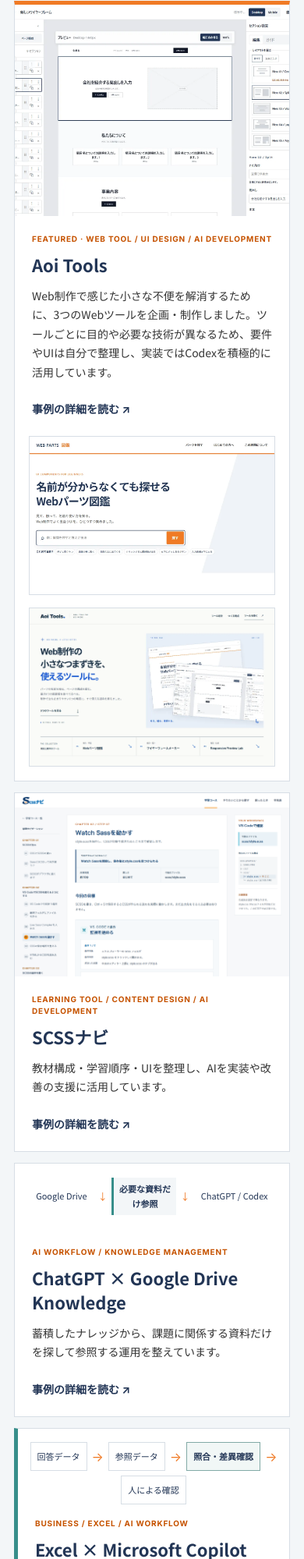
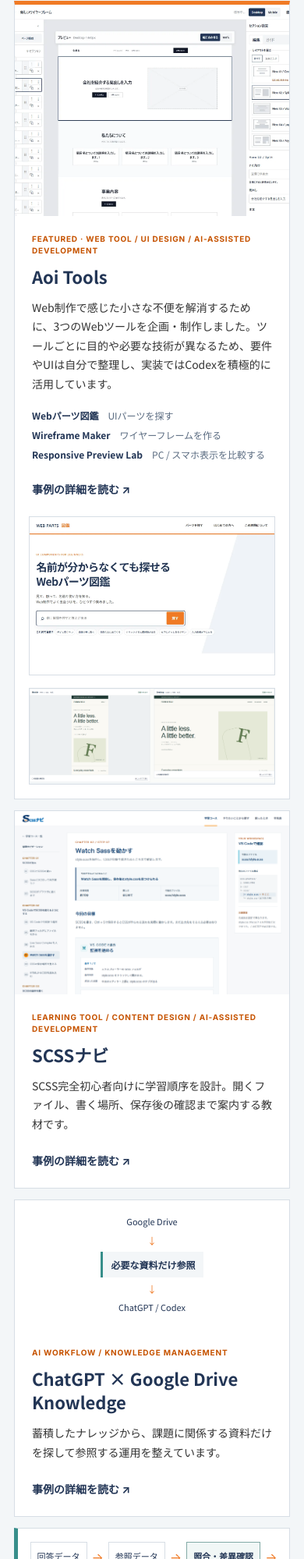
Before and after one commit to aoi-ymgc/ai-portfolio, a website: page public/index.html in a window 390 px wide. Shown: the part 1828-3827 px from the top of the page at 78% size. Drawn offline with Linux system fonts and the light colour scheme.

Commit message:
Refine AI portfolio case studies and sharing previews

```diff
--- a/public/assets/css/site.css
+++ b/public/assets/css/site.css
@@ -373,6 +373,31 @@ button:focus-visible {
   object-fit: cover;
   object-position: top;
   border: 1px solid var(--line);
+}
+.case-support .case-support__comparison {
+  aspect-ratio: 2.55;
+  object-fit: contain;
+  background: var(--soft);
+}
+.tool-roles {
+  display: grid;
+  gap: 7px;
+  margin: 18px 0 20px;
+  padding: 0;
+  list-style: none;
+}
+.tool-roles li {
+  display: flex;
+  flex-wrap: wrap;
+  align-items: baseline;
+  gap: 2px 12px;
+  color: var(--muted);
+  font-size: 12px;
+  line-height: 1.5;
+}
+.tool-roles strong {
+  color: var(--navy);
+  font-size: 12px;
 }
 .case-grid {
   display: grid;
@@ -800,6 +825,11 @@ button:focus-visible {
   object-fit: contain;
   background: #f3f4f6;
 }
+.screenshot-grid--aoi .rpl-comparison {
+  aspect-ratio: 2.55;
+  object-fit: contain;
+  background: var(--soft);
+}
 .case-back {
   display: flex;
   justify-content: center;
@@ -876,6 +906,11 @@ button:focus-visible {
   }
   .step-flow {
     grid-template-columns: repeat(3, 1fr);
+  }
+}
+@media (max-width: 900px) and (min-width: 681px) {
+  .workflow-list li:nth-child(3)::after {
+    display: none;
   }
 }
 @media (max-width: 680px) {
@@ -997,14 +1032,14 @@ button:focus-visible {
     grid-template-rows: auto 1fr !important;
   }
   .knowledge-mini {
-    grid-template-columns: 1fr auto 1fr auto 1.25fr;
+    grid-template-columns: 1fr;
     align-items: center;
-    gap: 5px;
+    gap: 4px;
     padding: 18px;
   }
   .knowledge-mini strong {
-    padding: 5px;
-    font-size: 11px;
+    padding: 6px 10px;
+    font-size: 12px;
   }
   .knowledge-mini i {
     font-size: 12px;
@@ -1076,7 +1111,7 @@ button:focus-visible {
   }
   .profile-copy > p:not(.eyebrow) {
     text-align: left;
-    font-size: 14px;
+    font-size: 15px;
   }
   .footer-inner {
     min-height: 72px;
@@ -1088,7 +1123,7 @@ button:focus-visible {
     font-size: 34px;
   }
   .detail-lead {
-    font-size: 14px;
+    font-size: 15px;
   }
   .detail-section {
     padding-block: 39px;
--- a/public/index.html
+++ b/public/index.html
@@ -21,8 +21,10 @@
     />
     <meta
       property="og:image"
-      content="https://ai-portfolio.aoiroymgc.workers.dev/assets/img/aoi-tools/wire.webp"
+      content="https://ai-portfolio.aoiroymgc.workers.dev/assets/img/og-ai-portfolio.png"
     />
+    <meta property="og:image:width" content="1200" />
+    <meta property="og:image:height" content="630" />
     <meta name="theme-color" content="#223555" />
     <link rel="icon" href="assets/img/brand-favicon.webp" type="image/webp" />
     <link rel="preconnect" href="https://fonts.googleapis.com" />
@@ -164,17 +166,26 @@
             /></a>
             <div class="case-content">
               <p class="case-kicker">
-                FEATURED · WEB TOOL / UI DESIGN / AI DEVELOPMENT
+                FEATURED · WEB TOOL / UI DESIGN / AI-ASSISTED DEVELOPMENT
               </p>
               <h3><a href="case-aoi-tools.html">Aoi Tools</a></h3>
               <p>
                 Web制作で感じた小さな不便を解消するために、3つのWebツールを企画・制作しました。ツールごとに目的や必要な技術が異なるため、要件やUIは自分で整理し、実装ではCodexを積極的に活用しています。
               </p>
+              <ul class="tool-roles" aria-label="3つのツールと役割">
+                <li><strong>Webパーツ図鑑</strong><span>UIパーツを探す</span></li>
+                <li><strong>Wireframe Maker</strong><span>ワイヤーフレームを作る</span></li>
+                <li><strong>Responsive Preview Lab</strong><span>PC / スマホ表示を比較する</span></li>
+              </ul>
               <a class="text-link" href="case-aoi-tools.html"
                 >事例の詳細を読む <span aria-hidden="true">↗</span></a
               >
             </div>
-            <div class="case-support" aria-label="Aoi Toolsの制作画面">
+            <div
+              class="case-support"
+              role="group"
+              aria-label="Aoi Toolsの制作画面"
+            >
               <img
                 src="assets/img/aoi-tools/parts.webp"
                 alt="Webパーツ図鑑の検索画面"
@@ -182,10 +193,11 @@
                 height="900"
                 loading="lazy"
               /><img
-                src="assets/img/aoi-tools/site.webp"
-                alt="Aoi Tools公式サイトのトップ画面"
-                width="1440"
-                height="900"
+                src="assets/img/aoi-tools/responsive-preview-lab.png"
+                class="case-support__comparison"
+                alt="Responsive Preview Labで390pxのMobileと1440pxのDesktopを並べて比較する画面"
+                width="1520"
+                height="581"
                 loading="lazy"
               />
             </div>
@@ -202,11 +214,11 @@
               /></a>
               <div class="case-content">
                 <p class="case-kicker">
-                  LEARNING TOOL / CONTENT DESIGN / AI DEVELOPMENT
+                  LEARNING TOOL / CONTENT DESIGN / AI-ASSISTED DEVELOPMENT
                 </p>
                 <h3><a href="case-scss.html">SCSSナビ</a></h3>
                 <p>
-                  教材構成・学習順序・UIを整理し、AIを実装や改善の支援に活用しています。
+                  SCSS完全初心者向けに学習順序を設計。開くファイル、書く場所、保存後の確認まで案内する教材です。
                 </p>
                 <a class="text-link" href="case-scss.html"
                   >事例の詳細を読む <span aria-hidden="true">↗</span></a
```
Also changed, not shown: public/case-aoi-tools.html (+10 -13 lines), public/case-excel.html (+3 -0 lines), public/case-knowledge.html (+6 -3 lines), public/case-scss.html (+2 -2 lines), public/assets/img/aoi-tools/responsive-preview-lab.png (added), public/assets/img/og-ai-portfolio.png (added).
